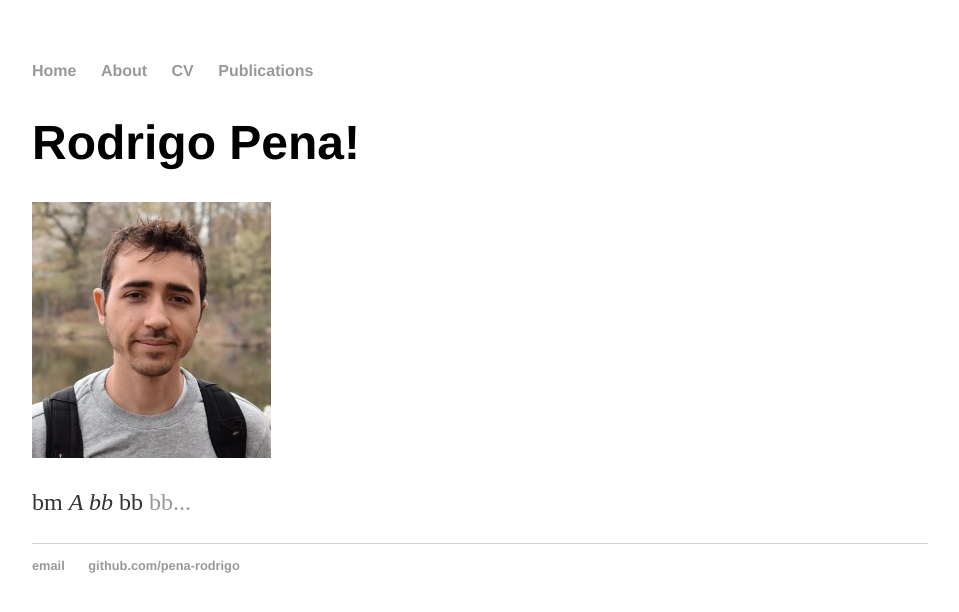
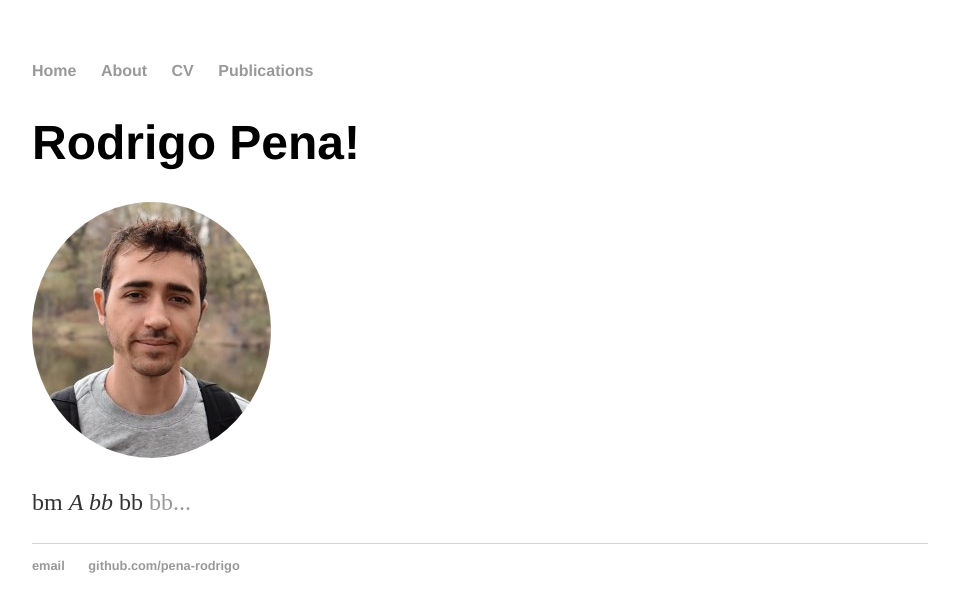
Before and after one commit to pena-rodrigo/oldwebsite, a Jekyll site: the page built from index.html, in a window 1280 px wide. Shown: the top 612 px of the page, without its empty margins (160-1119 px from the left). Built offline with Jekyll 4.4.1, drawn with Linux system fonts in a browser that asks for light colours.

Commit message:
round image new

```diff
--- a/_layouts/default.html
+++ b/_layouts/default.html
@@ -5,6 +5,11 @@
 		<!-- link to main stylesheet -->
 		<link rel="stylesheet" type="text/css" href="/css/main.css">
 	</head>
+	<style>
+		img {
+		  border-radius: 50%;
+		}
+		</style>
 	<body>
 		<nav>
     		<ul>
--- a/css/main.css
+++ b/css/main.css
@@ -27,10 +27,3 @@ ul.posts li { list-style: none; }
 .cv address, .cv .download { font-family: 'Helvetica', 'Arial', 'Sans-Serif'; }
 .cv address, .cv p { font-size: 1.2em; }
 .cv .download { float: right; font-size: .8em; text-transform: uppercase; }
-
-
-<style>
-img {
-  border-radius: 50%;
-}
-</style>
```
